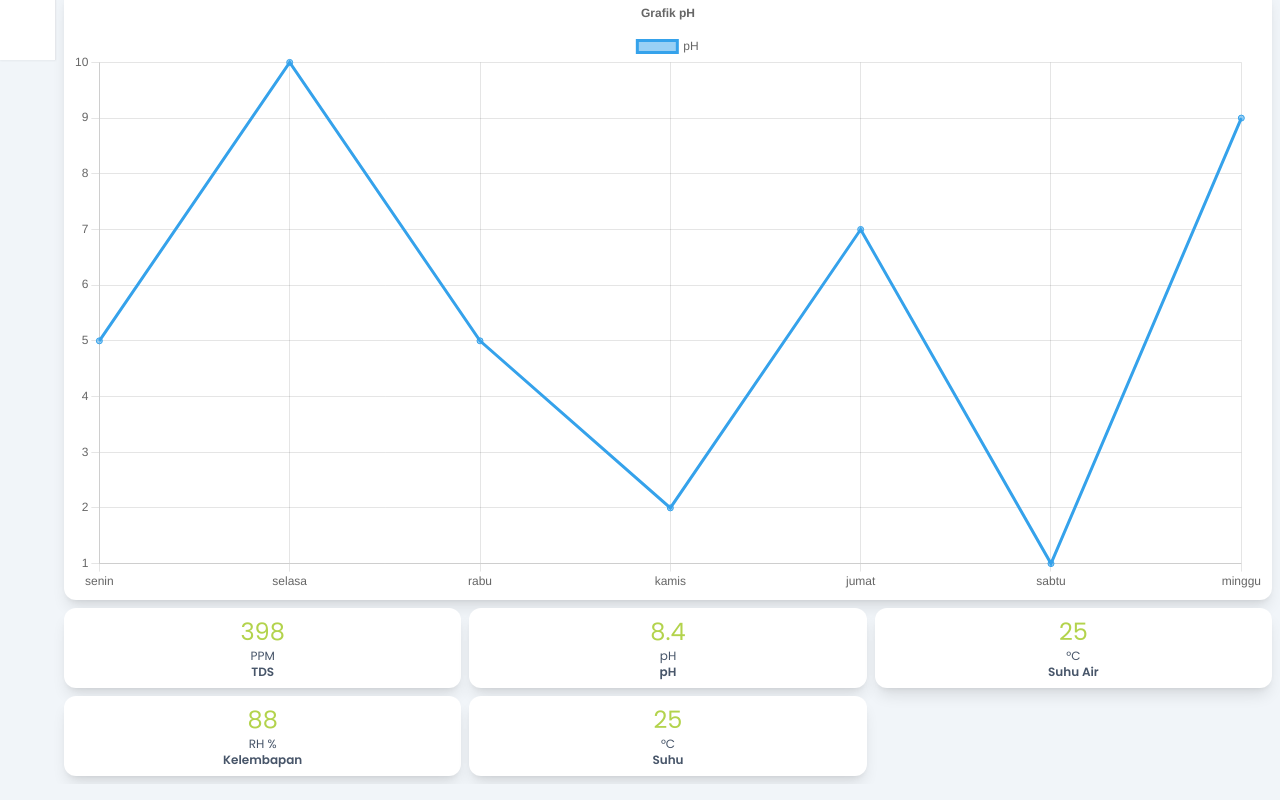
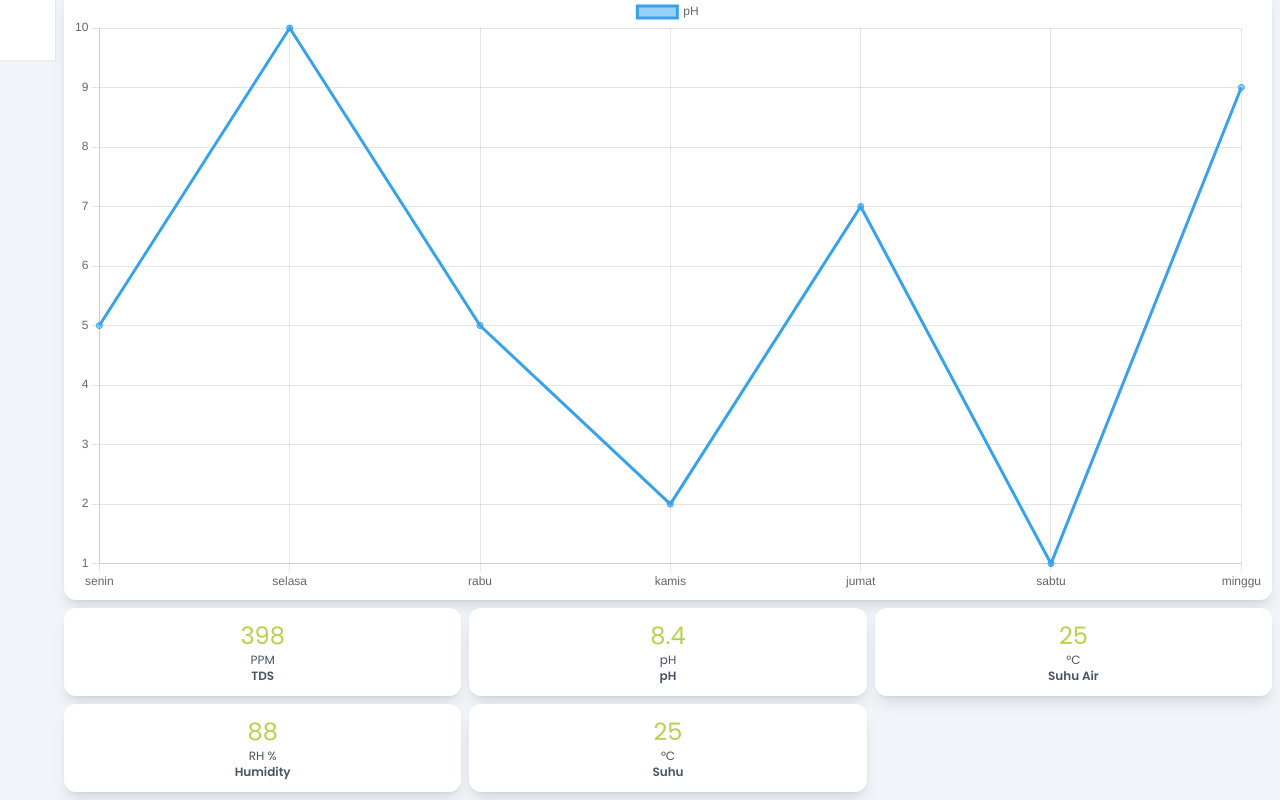
Before and after one commit to rahulsubagio/iot-hidroponik-melon, a React (Vite) app: page /dashboard in a window 1280 px wide. Shown: the part 740-1540 px from the top of the page. Built offline with nearby package versions, Linux system fonts and the light colour scheme; no server answers; sample sign-in values are in the browser's storage; a web font is replaced by a local one.

Commit message:
edit2 dikit

```diff
--- a/src/index.css
+++ b/src/index.css
@@ -44,7 +44,7 @@
   }
 
   .card-box {
-    @apply flex flex-col justify-between p-2 text-center card-item text-slate-600;
+    @apply flex flex-col justify-between p-3 text-center card-item text-slate-600;
   }
 
   main {
--- a/src/pages/content-items/Dashboard.jsx
+++ b/src/pages/content-items/Dashboard.jsx
@@ -24,7 +24,7 @@ const optionsTDS = {
   responsive: true,
   plugins: {
     title: {
-      display: true,
+      display: false,
       text: 'Grafik TDS (ppm)'
     },
   },
@@ -34,7 +34,7 @@ const optionsPH = {
   responsive: true,
   plugins: {
     title: {
-      display: true,
+      display: false,
       text: 'Grafik pH'
     },
   },
@@ -46,7 +46,7 @@ const dataTDS = {
   labels,
   datasets: [
     {
-      label: 'TDS',
+      label: 'TDS (ppm)',
       data: labels.map(() => faker.datatype.number({min: 100, max: 2000})),
       borderColor: 'rgb(255, 99, 132)',
       backgroundColor: 'rgba(255, 99, 132, 0.5)',
@@ -92,7 +92,7 @@ const dataSensor = [
     nilai: 25,
   },
   {
-    sensor: "Kelembapan",
+    sensor: "Humidity",
     name: "RH %",
     nilai: 88,
   },
--- a/src/pages/content-items/Inventory.jsx
+++ b/src/pages/content-items/Inventory.jsx
@@ -24,9 +24,9 @@ const waterLevel = [
 const Inventory = () => {
   return (
     <>
-      <div className="grid h-full grid-cols-2 gap-2">
+      <div className="grid grid-cols-2 gap-2">
         {waterLevel.map((sensor) => (
-          <div className="card-box" key={waterLevel.sensor}>
+          <div className="p-4 card-box" key={waterLevel.sensor}>
             <h2 className="text-hijo-light">{sensor.nilai}</h2>
             <p className="text-xs">%</p>
             <p className="text-xs font-semibold ">{sensor.sensor}</p>
```
